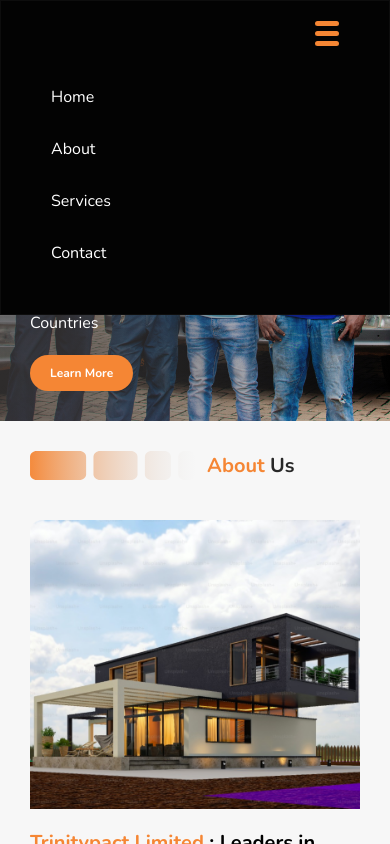
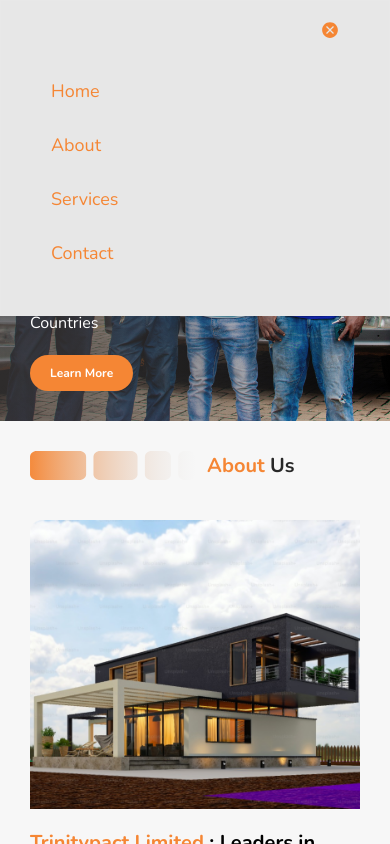
Before and after one commit to demilade211/trinitypactV2, a Next.js app: page / in a window 390 px wide. Both pictures are taken after a click on the picture 348 px from the left and 42 px from the top of the page. Shown: the top 844 px of the page. Built offline with nearby package versions, Linux system fonts and the light colour scheme.

Commit message:
changed mobile nav color

```diff
--- a/components/Navbar.jsx
+++ b/components/Navbar.jsx
@@ -31,7 +31,7 @@ const Navbar = () => {
                 </div>
                 <div className={`mobile-nav ${showNav && "active"}`}>
                     <div className="close" onClick={() => setShowNav(false)} >
-                        <img src="/images/components/ham.svg" alt="img" onClick={() => setShowNav(!showNav)} />
+                        <img src="/images/components/close.svg" alt="img" onClick={() => setShowNav(!showNav)} />
                     </div>
                     <ul>
                         <li onClick={() => router.push(`/`)}>Home</li>
@@ -119,7 +119,7 @@ const Bottom = styled.div`
         left: 0;
         display: block; /* Change to 'none' when you want to hide it */
         border: 0.5px solid rgba(255, 255, 255, 0.04);
-        background:#030303;
+        background:#E7E7E7;
         padding: 20px 50px;
         opacity: 0; /* Start fully transparent */
         transition: 900ms ease-in;
@@ -142,8 +142,8 @@ const Bottom = styled.div`
                 text-align:left;
                 list-style-type:none;
                 margin-bottom:30px;
-                color: #FFF;
-                font-size: 16px;
+                color: #F58634;
+                font-size: 18px;
                 font-style: normal;
                 font-weight: 400;
                 line-height: normal;
```
Also changed, not shown: public/images/components/close.svg (added).
